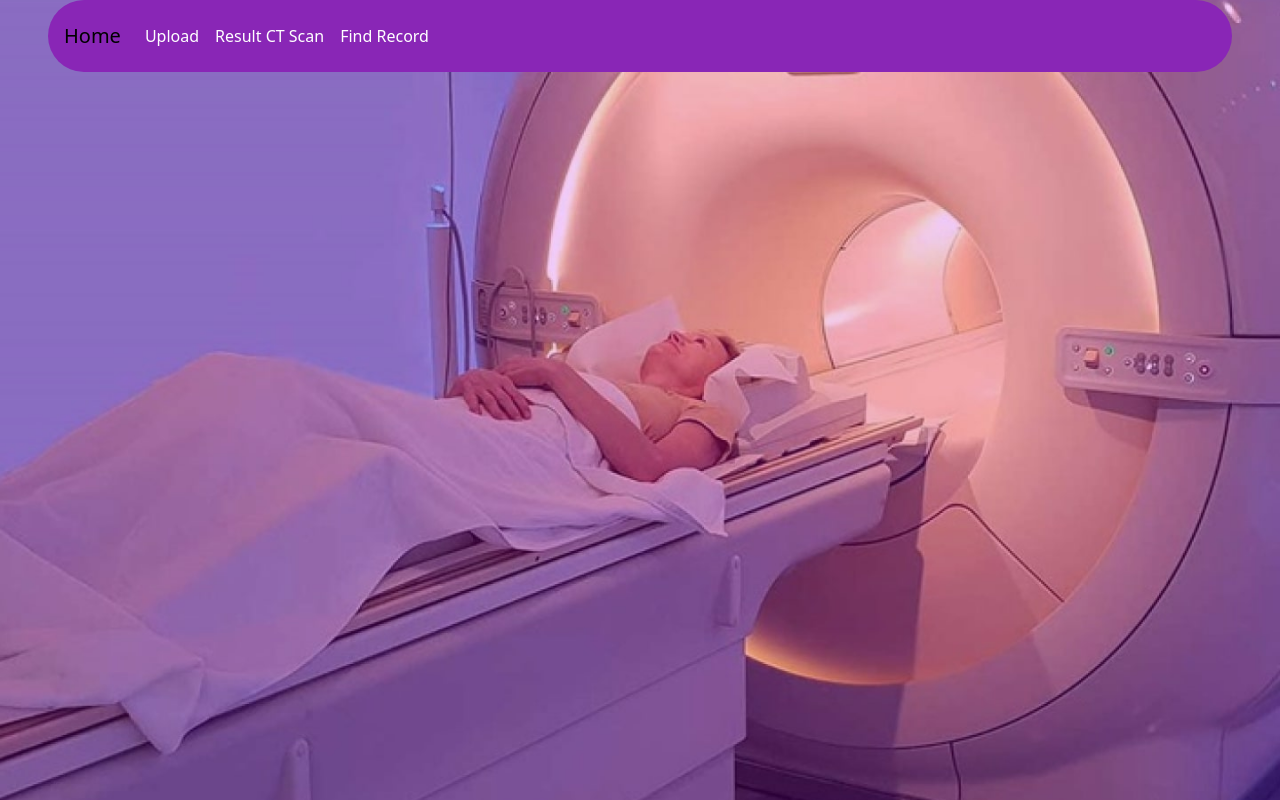
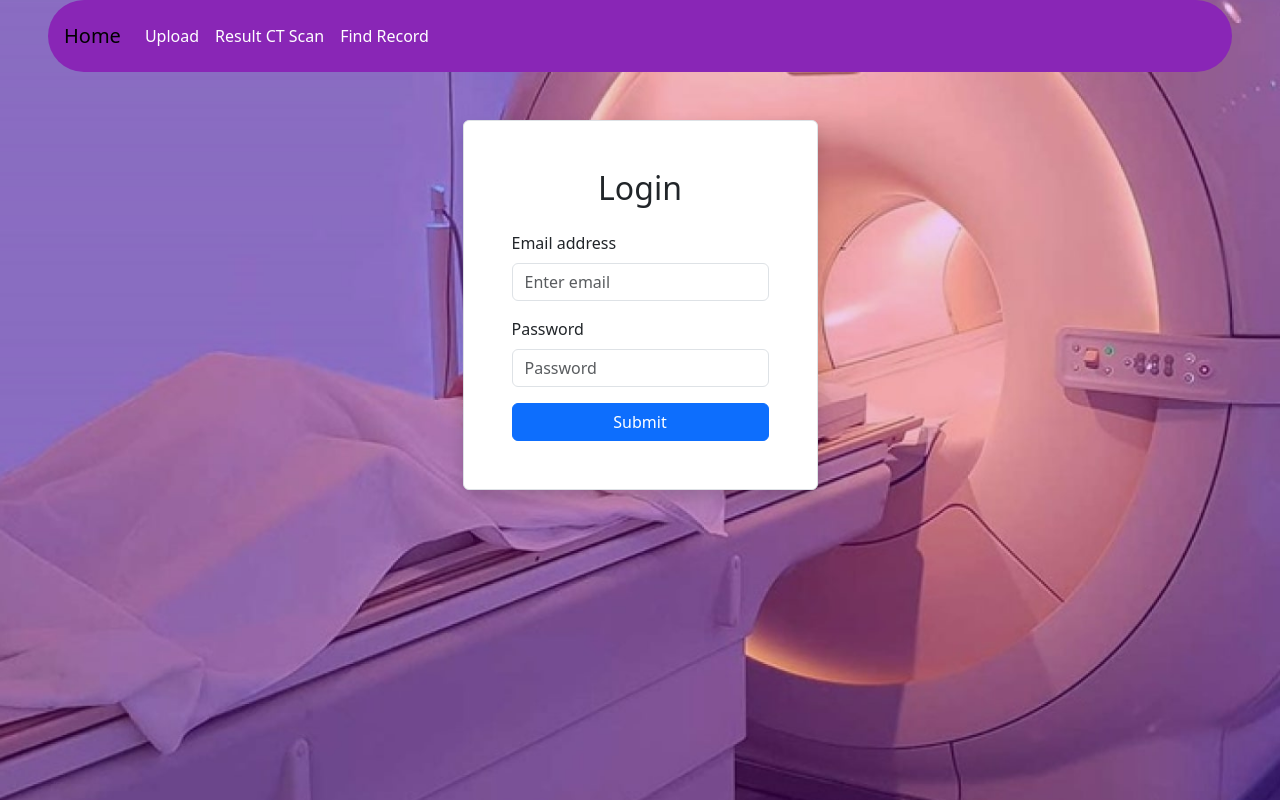
Before and after one commit to KashifKhn/Abdomina-blunt-trauma-detection-FE, a React (Vite) app: page /login in a window 1280 px wide. Built offline with nearby package versions, Linux system fonts and the light colour scheme.

Commit message:
feat: add login form and also fix upload file

```diff
--- a/package.json
+++ b/package.json
@@ -14,6 +14,7 @@
     "bootstrap": "^5.3.3",
     "chart.js": "^4.4.3",
     "react": "^18.2.0",
+    "react-bootstrap": "^2.10.4",
     "react-chartjs-2": "^5.2.0",
     "react-data-table-component": "^7.6.2",
     "react-dom": "^18.2.0",
--- a/src/App.jsx
+++ b/src/App.jsx
@@ -7,19 +7,10 @@ import { Record } from "./components/pages/Record";
 import { Home } from "./components/pages/Home";
 import "bootstrap/dist/css/bootstrap.min.css";
 import { useState } from "react";
+import LoginForm from "./components/pages/Login";
 
 function App() {
-  const [response, setResponse] = useState({
-    predictions: [
-      [
-        0.7649041414260864, 0.22852472960948944, 0.7203370928764343,
-        0.5890071392059326, 0.7507527470588684, 0.3222948908805847,
-        0.19163395464420319, 0.6751775145530701, 0.5685198903083801,
-        0.17052815854549408, 0.7105242013931274, 0.5096560120582581,
-        0.42698943614959717, 0.7888472676277161,
-      ],
-    ],
-  });
+  const [response, setResponse] = useState([]);
 
   return (
     <div className="App">
@@ -32,6 +23,7 @@ function App() {
         <Route path="/result" element={<Result response={response} />} />
         <Route path="/record" element={<Record />} />
         <Route path="/home" element={<Home />} />
+        <Route path="/login" element={<LoginForm />} />
       </Routes>
     </div>
   );
--- /dev/null
+++ b/src/components/pages/Login.jsx
@@ -0,0 +1,69 @@
+import React, { useState } from "react";
+import { Form, Button, Container, Row, Col } from "react-bootstrap";
+
+const LoginForm = ({ onLogin }) => {
+  const [email, setEmail] = useState("");
+  const [password, setPassword] = useState("");
+
+  const handleSubmit = async (e) => {
+    e.preventDefault();
+    try {
+      const res = await axios.post("http://127.0.0.1:5000/login", data, {
+        headers: {
+          "Content-Type": "multipart/form-data",
+        },
+      });
+
+    } catch (er) {
+      console.log(er);
+    }
+  };
+
+  return (
+    <Container className="d-flex justify-content-center align-items-center mt-5">
+      <Row>
+        <Col>
+          <Form
+            onSubmit={handleSubmit}
+            className="border bg-white p-5 rounded shadow w-full">
+            <h2 className="text-center mb-4">Login</h2>
+            <Form.Group
+              controlId="formBasicEmail"
+              className="mb-3">
+              <Form.Label>Email address</Form.Label>
+              <Form.Control
+                type="email"
+                placeholder="Enter email"
+                value={email}
+                onChange={(e) => setEmail(e.target.value)}
+                required
+              />
+            </Form.Group>
+
+            <Form.Group
+              controlId="formBasicPassword"
+              className="mb-3">
+              <Form.Label>Password</Form.Label>
+              <Form.Control
+                type="password"
+                placeholder="Password"
+                value={password}
+                onChange={(e) => setPassword(e.target.value)}
+                required
+              />
+            </Form.Group>
+
+            <Button
+              variant="primary"
+              type="submit"
+              className="w-100">
+              Submit
+            </Button>
+          </Form>
+        </Col>
+      </Row>
+    </Container>
+  );
+};
+
+export default LoginForm;
--- a/src/components/pages/Upload.jsx
+++ b/src/components/pages/Upload.jsx
@@ -3,11 +3,15 @@
 import "./Upload.css";
 import { useState } from "react";
 import axios from "axios";
+import Spinner from "react-bootstrap/Spinner";
+import { useNavigate } from "react-router-dom";
+import Form from "react-bootstrap/Form";
 
 export const Upload = ({ setResponse }) => {
   const [file, setFile] = useState(null);
   const [error, setError] = useState(null);
   const [isLoading, setIsLoading] = useState(false);
+  const navigate = useNavigate();
 
   const submit = async () => {
     const data = new FormData();
@@ -21,6 +25,7 @@ export const Upload = ({ setResponse }) => {
         },
       });
       setResponse(res.data);
+      navigate("/result");
     } catch (err) {
       setError(err);
     } finally {
@@ -28,27 +33,70 @@ export const Upload = ({ setResponse }) => {
     }
   };
 
+  // const submit = async () => {
+  //   setIsLoading(true);
+  //   const fakePromise = new Promise((resolve, reject) => {
+  //     setTimeout(() => {
+  //       const fakeResponse = {
+  //         predictions: [
+  //           [
+  //             0.7649041414260864, 0.22852472960948944, 0.7203370928764343,
+  //             0.5890071392059326, 0.7507527470588684, 0.3222948908805847,
+  //             0.19163395464420319, 0.6751775145530701, 0.5685198903083801,
+  //             0.17052815854549408, 0.7105242013931274, 0.5096560120582581,
+  //             0.42698943614959717, 0.7888472676277161,
+  //           ],
+  //         ],
+  //       };
+  //       resolve(fakeResponse);
+  //       navigate("/result");
+  //     }, 3000); // 2 seconds delay
+  //   });
+  //   try {
+  //     const res = await fakePromise;
+  //     setResponse(res);
+  //   } catch (err) {
+  //     setError(err);
+  //   } finally {
+  //     setIsLoading(false);
+  //   }
+  // };
+  console.log(file);
+
   return (
     <div className="mainContainer">
       <div className="container">
-        <div className="flex justify-content-center align-items-center container1">
-          <input
+        <Form.Group
+          controlId="formFileLg"
+          className="mb-3">
+          <Form.Label>Upload file</Form.Label>
+          <Form.Control
             type="file"
-            id="file"
+            size="lg"
             disabled={isLoading}
             onChange={(e) => {
               setFile(e.target.files[0]);
             }}
           />
-        </div>
-        <div className="container2"></div>
+        </Form.Group>
       </div>
 
       <div className="abc">
         <div className="def"></div>
         <div className="efg">
-          <button onClick={submit} disabled={isLoading} className="btn2">
-            {isLoading ? "Loading..." : "Detect"}
+          <button
+            onClick={submit}
+            disabled={isLoading}
+            className="btn2">
+            {isLoading ? (
+              <Spinner
+                animation="border"
+                role="status">
+                <span className="visually-hidden">Loading...</span>
+              </Spinner>
+            ) : (
+              "Detect"
+            )}
           </button>
         </div>
       </div>
--- a/src/main.jsx
+++ b/src/main.jsx
@@ -3,6 +3,7 @@ import ReactDOM from 'react-dom/client'
 import App from './App.jsx'
 import './index.css'
 import { BrowserRouter } from 'react-router-dom'
+import 'bootstrap/dist/css/bootstrap.min.css';
 
 ReactDOM.createRoot(document.getElementById('root')).render(
   <React.StrictMode>
```
Also changed, not shown: 1 other file (tests, documents, lock files or other folders).
